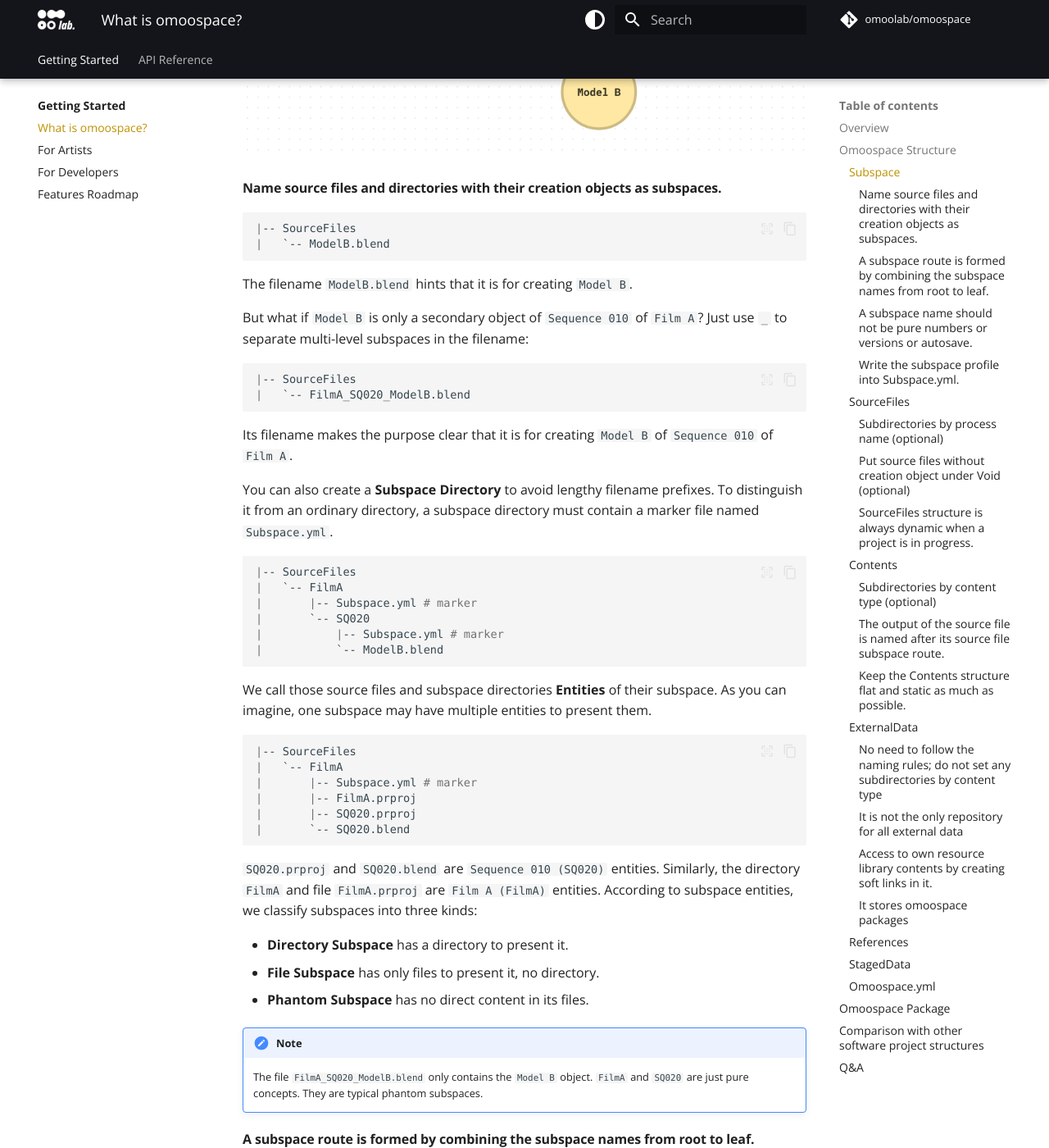
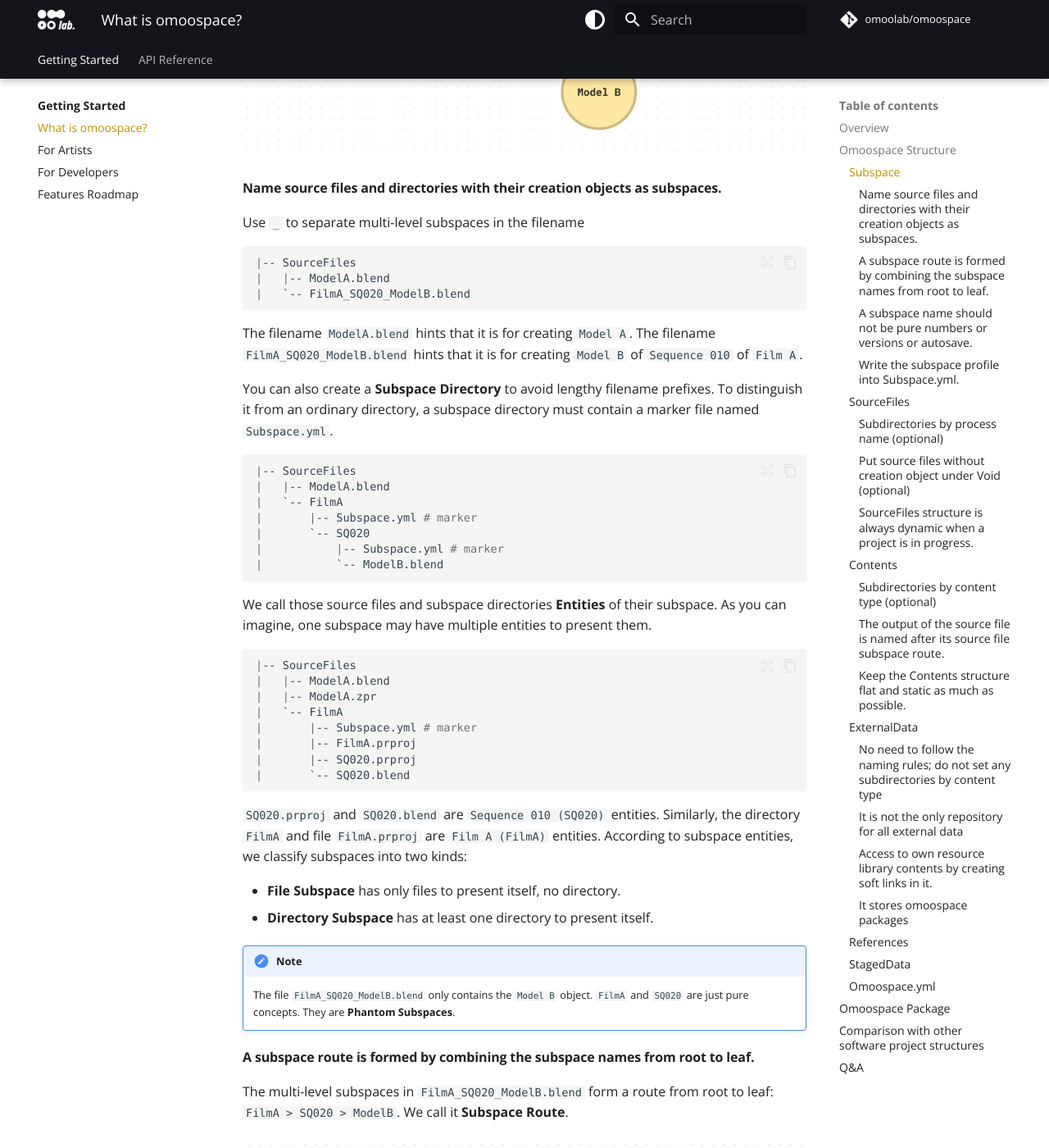
Before and after one commit to OmooLab/Omoospace, an MkDocs documentation site: the page built from docs/omoospace.md, in a window 1280 px wide and 1400 px high, scrolled down 2366 px. Shown: the whole window at 82% size. Built offline with MkDocs 1.6.1 and Material for MkDocs 9.7.7, drawn with Linux system fonts in a browser that asks for light colours; some web fonts are replaced; comment, search, counter and statistics services are not loaded; the version menu is left out.

Commit message:
docs: omoospace.md

````diff
--- a/docs/omoospace.md
+++ b/docs/omoospace.md
@@ -39,26 +39,22 @@ The nested subspaces can generate a tree-like graph that presents the structure
 
 #### Name source files and directories with their creation objects as subspaces.
 
-```bash
-|-- SourceFiles
-|   `-- ModelB.blend
-```
-
-The filename `ModelB.blend` hints that it is for creating `Model B`.
-
-But what if `Model B` is only a secondary object of `Sequence 010` of `Film A`? Just use `_` to separate multi-level subspaces in the filename:
+Use `_` to separate multi-level subspaces in the filename
 
 ```bash
 |-- SourceFiles
+|   |-- ModelA.blend
 |   `-- FilmA_SQ020_ModelB.blend
 ```
 
-Its filename makes the purpose clear that it is for creating `Model B` of `Sequence 010` of `Film A`.
+The filename `ModelA.blend` hints that it is for creating `Model A`. The filename `FilmA_SQ020_ModelB.blend` hints that it is for creating `Model B` of `Sequence 010` of `Film A`.
+
 
 You can also create a **Subspace Directory** to avoid lengthy filename prefixes. To distinguish it from an ordinary directory, a subspace directory must contain a marker file named `Subspace.yml`.
 
 ```bash
 |-- SourceFiles
+|   |-- ModelA.blend
 |   `-- FilmA
 |       |-- Subspace.yml # marker
 |       `-- SQ020
@@ -70,6 +66,8 @@ We call those source files and subspace directories **Entities** of their subspa
 
 ```bash
 |-- SourceFiles
+|   |-- ModelA.blend
+|   |-- ModelA.zpr
 |   `-- FilmA
 |       |-- Subspace.yml # marker
 |       |-- FilmA.prproj
@@ -77,15 +75,14 @@ We call those source files and subspace directories **Entities** of their subspa
 |       `-- SQ020.blend
 ```
 
-`SQ020.prproj` and `SQ020.blend` are `Sequence 010 (SQ020)` entities. Similarly, the directory `FilmA` and file `FilmA.prproj` are `Film A (FilmA)` entities. According to subspace entities, we classify subspaces into three kinds:
+`SQ020.prproj` and `SQ020.blend` are `Sequence 010 (SQ020)` entities. Similarly, the directory `FilmA` and file `FilmA.prproj` are `Film A (FilmA)` entities. According to subspace entities, we classify subspaces into two kinds:
 
--   **Directory Subspace** has a directory to present it.
--   **File Subspace** has only files to present it, no directory.
--   **Phantom Subspace** has no direct content in its files.
+-   **File Subspace** has only files to present itself, no directory.
+-   **Directory Subspace** has at least one directory to present itself.
 
 !!! note
 
-    The file `FilmA_SQ020_ModelB.blend` only contains the `Model B` object. `FilmA` and `SQ020` are just pure concepts. They are typical phantom subspaces.
+    The file `FilmA_SQ020_ModelB.blend` only contains the `Model B` object. `FilmA` and `SQ020` are just pure concepts. They are **Phantom Subspaces**.
 
 #### A subspace route is formed by combining the subspace names from root to leaf.
 
````
